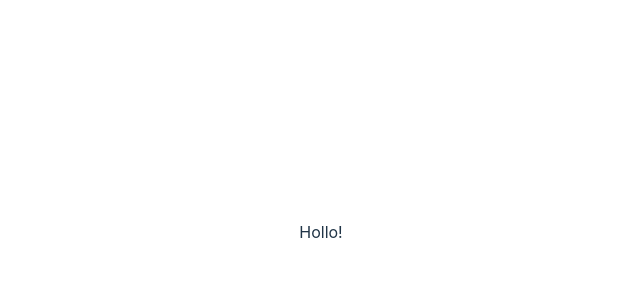
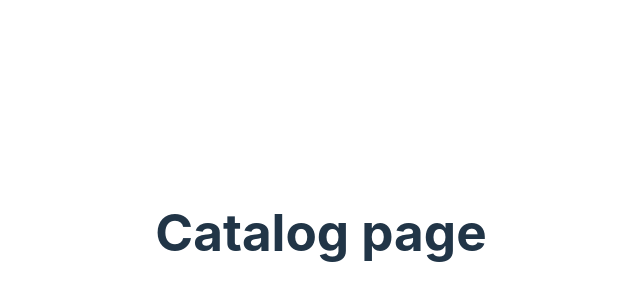
Before and after one commit to OksanaHalenko/Campers-app, a React (Vite) app: page /campers in a window 1280 px wide. Shown: the part 168-468 px from the top of the page, without its empty margins (319-959 px from the left). Built offline with nearby package versions, Linux system fonts and the light colour scheme.

Commit message:
added routing to the app

```diff
--- a/package.json
+++ b/package.json
@@ -13,7 +13,8 @@
     "@reduxjs/toolkit": "^2.2.8",
     "react": "^18.3.1",
     "react-dom": "^18.3.1",
-    "react-redux": "^9.1.2"
+    "react-redux": "^9.1.2",
+    "react-router-dom": "^6.26.2"
   },
   "devDependencies": {
     "@eslint/js": "^9.11.1",
--- a/src/components/App/App.jsx
+++ b/src/components/App/App.jsx
@@ -1,9 +1,21 @@
+import { Route, Routes } from "react-router-dom";
 import "./App.css";
+import HomePage from "../../pages/HomePage/HomePage";
+import CatalogPage from "../../pages/CatalogPage/CatalogPage";
+import CamperPage from "../../pages/CamperPage/CamperPage";
+import NotFoundPage from "../../pages/NotFoundPage/NotFoundPage";
 
 function App() {
   return (
     <>
-      <div>Hollo!</div>
+      <div>
+        <Routes>
+          <Route path="/" element={<HomePage />} />
+          <Route path="/campers" element={<CatalogPage />} />
+          <Route path="/campers/:id" element={<CamperPage />} />
+          <Route path="*" element={<NotFoundPage />} />
+        </Routes>
+      </div>
     </>
   );
 }
--- a/src/main.jsx
+++ b/src/main.jsx
@@ -2,9 +2,12 @@ import { StrictMode } from "react";
 import { createRoot } from "react-dom/client";
 import App from "./components/App/App.jsx";
 import "./index.css";
+import { BrowserRouter } from "react-router-dom";
 
 createRoot(document.getElementById("root")).render(
   <StrictMode>
-    <App />
+    <BrowserRouter>
+      <App />
+    </BrowserRouter>
   </StrictMode>
 );
--- a/src/pages/CamperPage/CamperPage.jsx
+++ b/src/pages/CamperPage/CamperPage.jsx
@@ -0,0 +1,11 @@
+import css from "./CamperPage.module.css";
+
+function CamperPage() {
+  return (
+    <div className={css.container}>
+      <h1 className={css.title}>Camper page</h1>
+    </div>
+  );
+}
+
+export default CamperPage;
--- a/src/pages/CatalogPage/CatalogPage.jsx
+++ b/src/pages/CatalogPage/CatalogPage.jsx
@@ -0,0 +1,11 @@
+import css from "./CatalogPage.module.css";
+
+function CatalogPage() {
+  return (
+    <div className={css.container}>
+      <h1 className={css.title}>Catalog page</h1>
+    </div>
+  );
+}
+
+export default CatalogPage;
--- a/src/pages/HomePage/HomePage.jsx
+++ b/src/pages/HomePage/HomePage.jsx
@@ -0,0 +1,11 @@
+import css from "./HomePage.module.css";
+
+function HomePage() {
+  return (
+    <div className={css.container}>
+      <h1 className={css.title}>Home page</h1>
+    </div>
+  );
+}
+
+export default HomePage;
--- /dev/null
+++ b/src/pages/NotFoundPage/NotFoundPage.jsx
@@ -0,0 +1,5 @@
+const NotFoundPage = () => {
+  return <div>Not found page</div>;
+};
+
+export default NotFoundPage;
```
Also changed, not shown: 1 other file (tests, documents, lock files or other folders).
